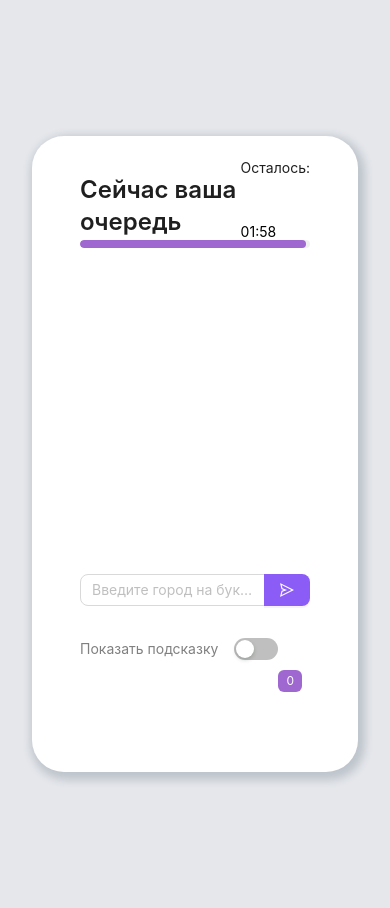
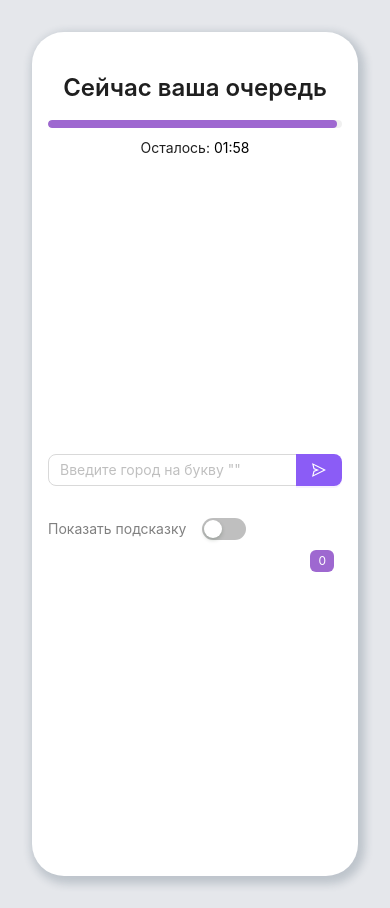
Before and after one commit to SemenKr/cities-game, a React (Vite) app: page / in a window 390 px wide. Both pictures are taken after a click on the button "Начать игру". Built offline with nearby package versions, Linux system fonts and the light colour scheme.

Commit message:
fix mob version

```diff
--- a/src/Screens/PlayerPage/PlayerPage.tsx
+++ b/src/Screens/PlayerPage/PlayerPage.tsx
@@ -16,7 +16,11 @@ const headerStyle: CSSProperties = {
     backgroundColor: 'inherit',
     display: "flex",
     alignItems: "center",
-    justifyContent: "space-between"
+    justifyContent: "space-between",
+
+};
+const mobileHeaderStyle: CSSProperties = {
+    flexDirection: "column",
 };
 const contentStyle: CSSProperties = {
 
@@ -110,7 +114,6 @@ export const PlayerPage: FC<{
 
     const handleAddCity = (inputCity: string) => {
         const city = inputCity.trim();
-
         if (!usedCities.includes(city)) {
             if (!isCityValid(city)) {
                 setError('Недействительный город. Такого города нет в базе :(.');
@@ -145,10 +148,10 @@ export const PlayerPage: FC<{
             const computerCity = cityListData.find(city => {
                 return city.startsWith(lastPlayerCityLetter.toUpperCase()) && !usedCities.includes(city);
             });
-
+            console.log(computerCity);
             if (computerCity) {
                 setUsedCities((prevCities) => {
-                    const newCities = [...prevCities, city];
+                    const newCities = [...prevCities, computerCity];
                     setUsedCitiesInGame(newCities);  // Обновление usedCitiesInGame
                     return newCities;
                 });
@@ -183,7 +186,7 @@ export const PlayerPage: FC<{
 
     return (
         <>
-            <Header style={headerStyle}>
+            <Header style={window.innerWidth <= 480 ? {...headerStyle, ...mobileHeaderStyle} : headerStyle}>
                 <Title level={3}>
                     {currentTurn === Turn.Player
                         ? 'Сейчас ваша очередь'
--- a/src/Screens/StartScrean/StartScreen.module.scss
+++ b/src/Screens/StartScrean/StartScreen.module.scss
@@ -2,7 +2,7 @@
 
   &__title {
     text-align: center;
-    color:#8B5CF6;
+    color: #8B5CF6;
   }
 
   &__list {
@@ -10,6 +10,11 @@
     display: flex;
     flex-direction: column;
     row-gap: 0.5rem;
+
+    @media (max-width: 480px) {
+      padding-left: .5rem;
+    }
+
     li {
       display: flex;
 
--- a/src/components/Game.module.css
+++ b/src/components/Game.module.css
@@ -18,6 +18,9 @@
 }
 @media (max-width: 480px) {
     .Container {
-        margin: auto;
+        margin: 0;
+        width: 100%;
+        height: 100%;
+        padding: 1rem;
     }
 }
```
